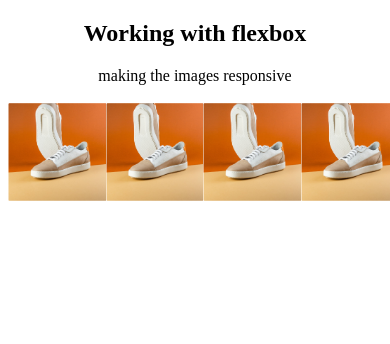
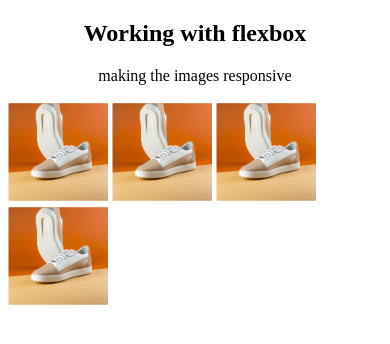
Before and after one commit to EmanuelSolver/jitu, a plain HTML site: page assignment/flexbox_assign.html in a window 390 px wide. Drawn offline with Linux system fonts and the light colour scheme.

Commit message:
a responsive page on different screens

```diff
--- a/assignment/flexbox_assign.html
+++ b/assignment/flexbox_assign.html
@@ -18,6 +18,13 @@
             height: 100px;
         }
 
+        /*phone design*/
+        @media only screen and (max-width: 415px){
+        [class*="class1"] {
+            display: block;
+            align-items: center;
+        }
+        }
     </style>
 </head>
 <body>
```
